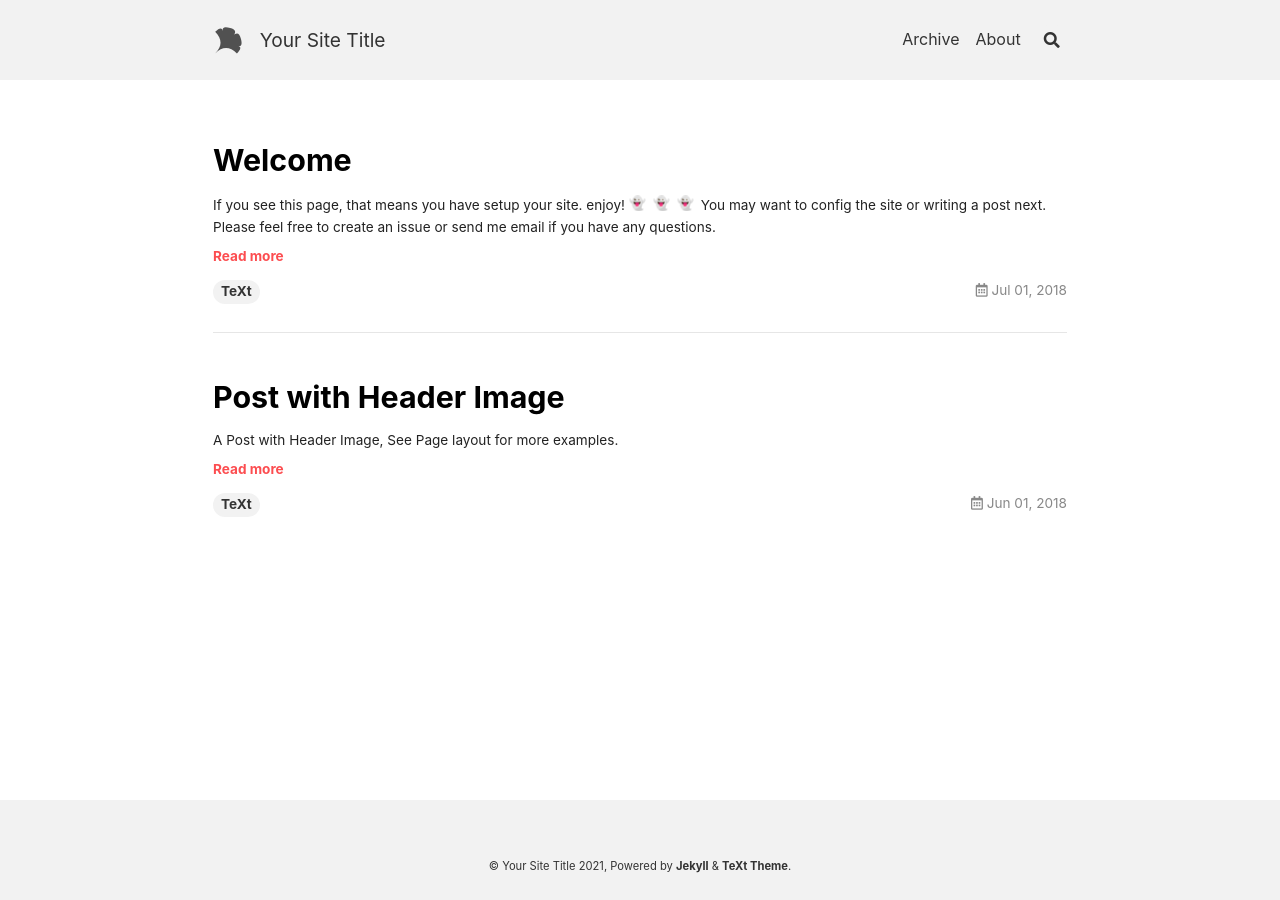
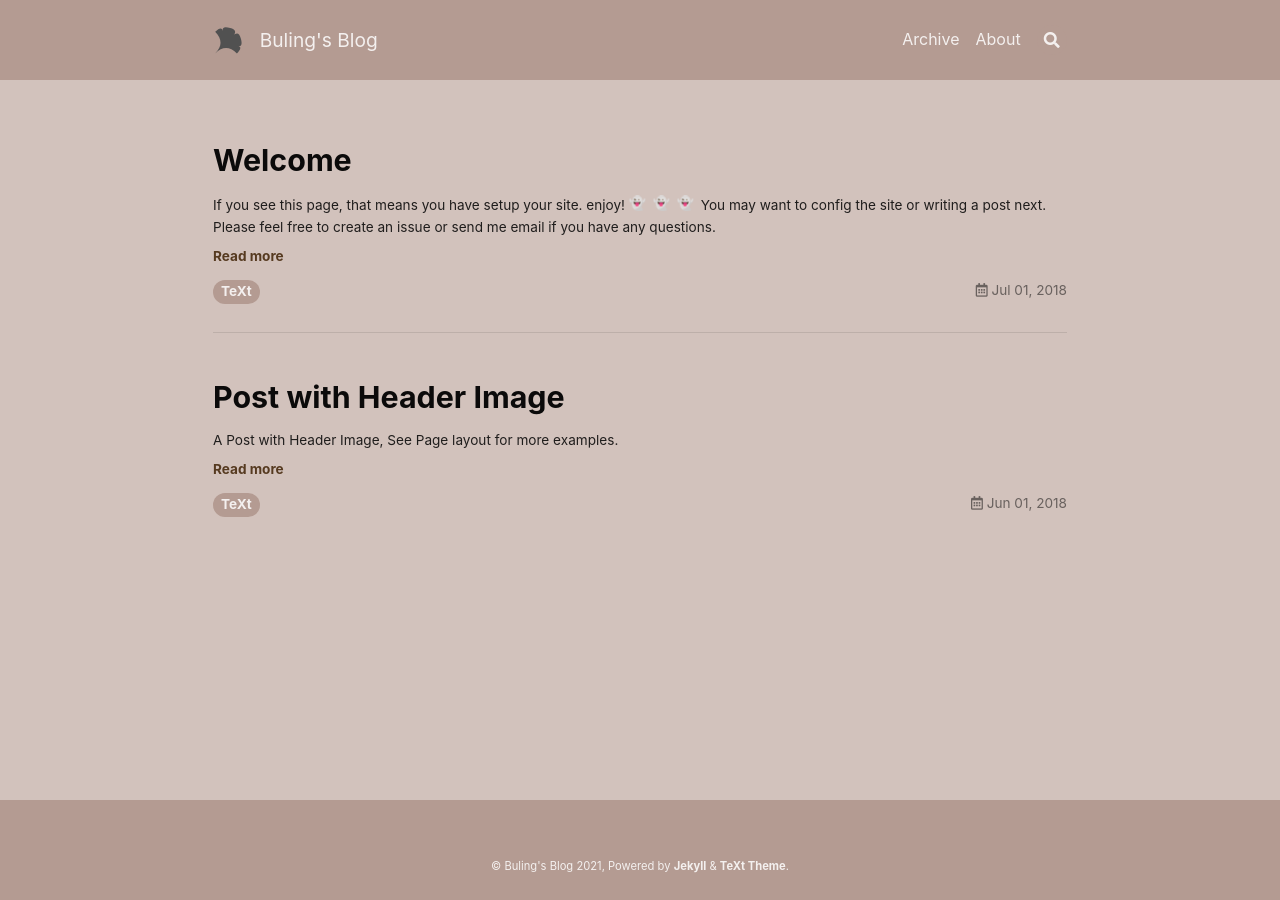
Before and after one commit to BlackBuling/BlackBuling.github.io, a Jekyll site: the page built from index.html, in a window 1280 px wide. Built offline with Jekyll 4.4.1, drawn with Linux system fonts in a browser that asks for light colours; nearby versions of some CDN libraries; emoji names are drawn with the system emoji font; the list of posts is cut into pages by our own code.

Commit message:
修改了config文件

```diff
--- a/_config.yml
+++ b/_config.yml
@@ -16,11 +16,11 @@
 
 ## => Site Settings
 ##############################
-text_skin: default # "default" (default), "dark", "forest", "ocean", "chocolate", "orange"
+text_skin: chocolate # "default" (default), "dark", "forest", "ocean", "chocolate", "orange"
 highlight_theme: default # "default" (default), "tomorrow", "tomorrow-night", "tomorrow-night-eighties", "tomorrow-night-blue", "tomorrow-night-bright"
 url     : # the base hostname & protocol for your site e.g. https://www.someone.com
 baseurl : # does not include hostname
-title   : Your Site Title
+title   : Buling's Blog
 description: > # this means to ignore newlines until "Language & timezone"
   Your Site Description
 
```
